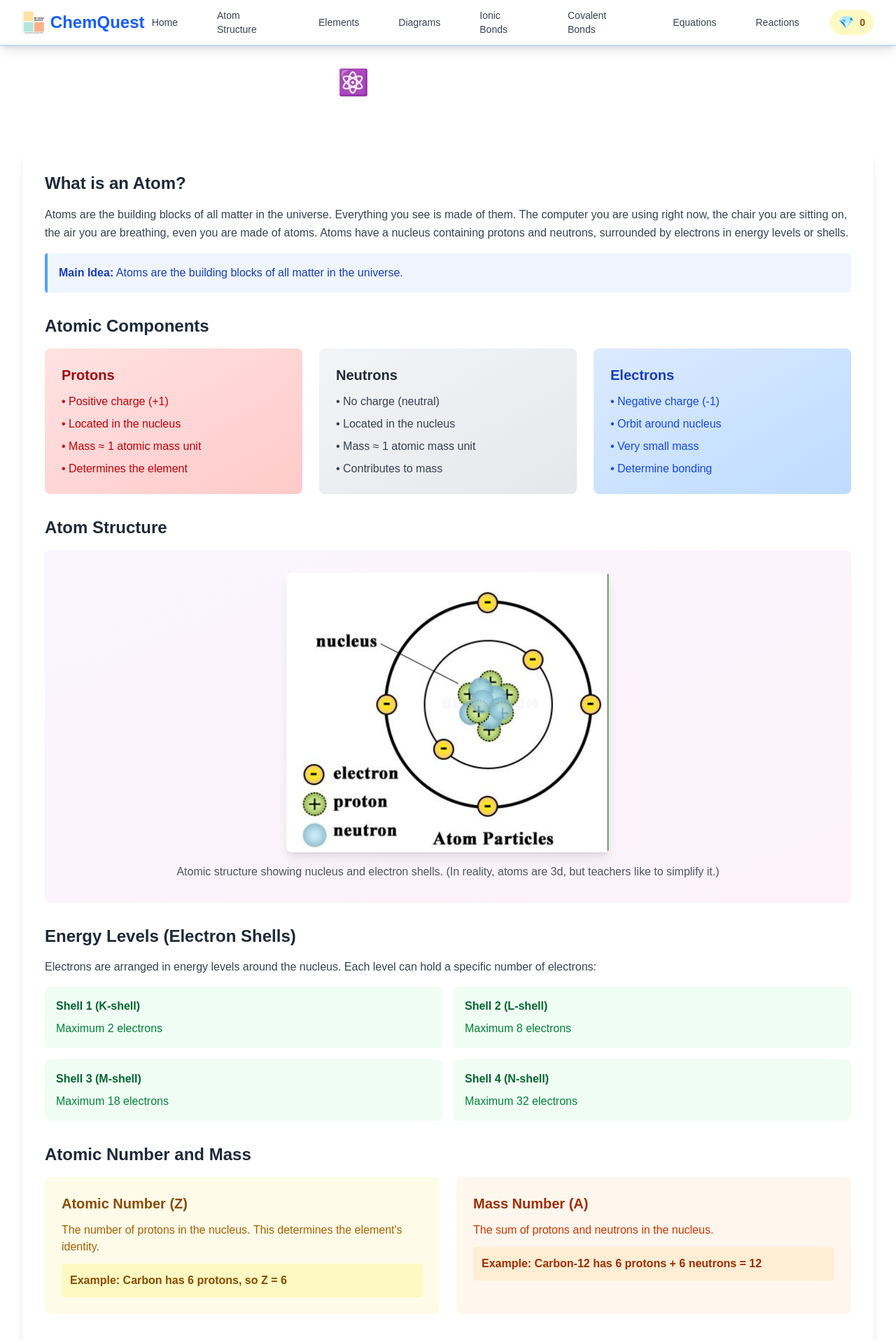
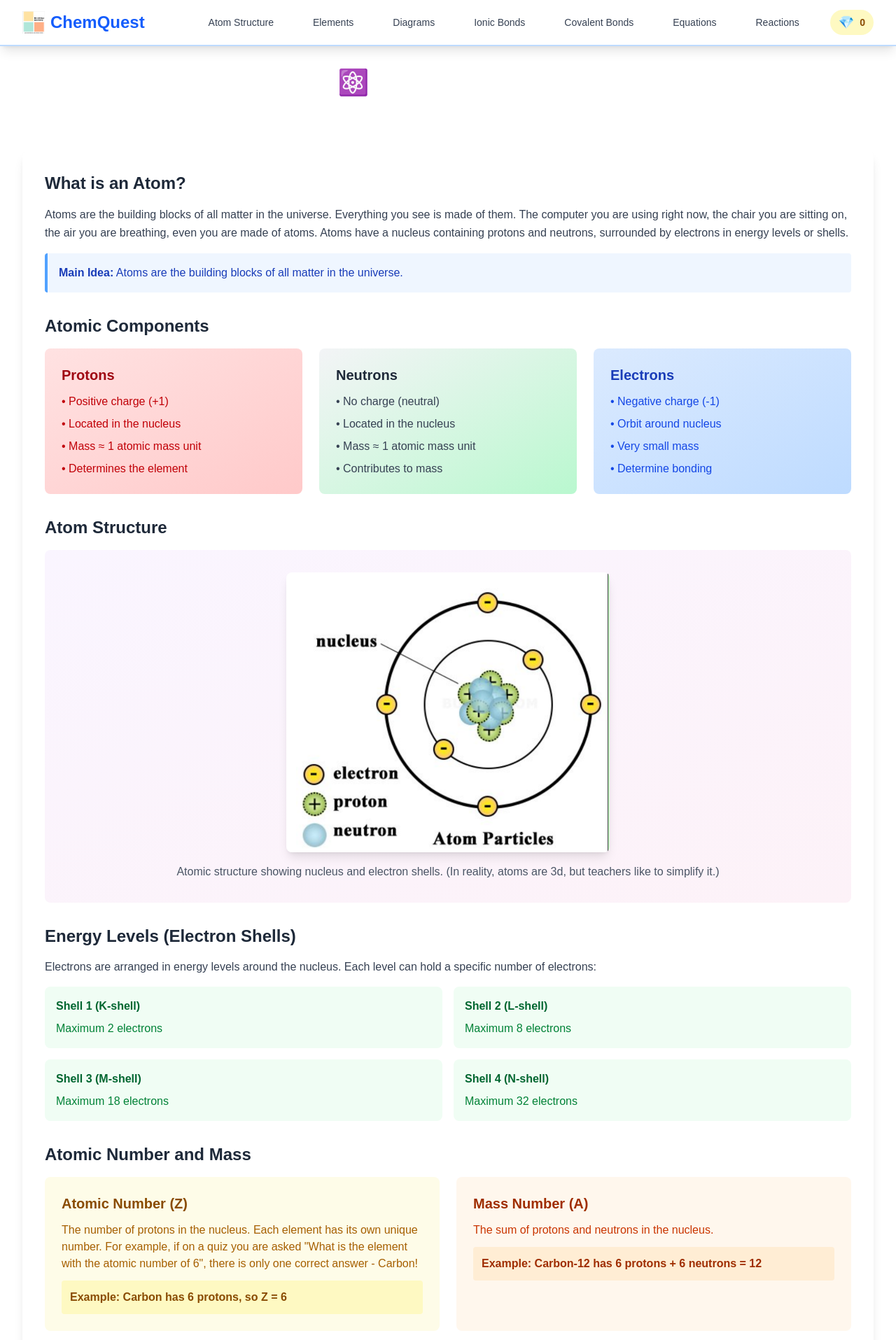
Before and after one commit to JoshuaChou10/chemquest, a Next.js app: page /atom-structure in a window 1280 px wide. Shown: the top 1915 px of the page at 70% size. Built offline with nearby package versions, Linux system fonts and the light colour scheme.

Commit message:
updated content

```diff
--- a/app/atom-structure/page.tsx
+++ b/app/atom-structure/page.tsx
@@ -6,7 +6,7 @@ export default function AtomStructure() {
       {/* Header */}
       <div className="text-center space-y-4">
         <h1 className="text-4xl font-bold text-white">⚛️ Atom Structure</h1>
-        <p className="text-xl text-white">Understanding the fundamental building blocks of matter</p>
+        <p className="text-xl text-white">Learn about what makes up everything</p>
       </div>
 
       {/* Main Content */}
@@ -40,7 +40,7 @@ export default function AtomStructure() {
                 <li>• Determines the element</li>
               </ul>
             </div>
-            <div className="bg-gradient-to-br from-gray-100 to-gray-200 p-6 rounded-lg">
+            <div className="bg-gradient-to-br from-gray-100 to-green-200 p-6 rounded-lg">
               <h3 className="text-xl font-semibold text-gray-800 mb-3">Neutrons</h3>
               <ul className="text-gray-700 space-y-2">
                 <li>• No charge (neutral)</li>
@@ -111,7 +111,8 @@ export default function AtomStructure() {
             <div className="bg-yellow-50 p-6 rounded-lg">
               <h3 className="text-xl font-semibold text-yellow-800 mb-3">Atomic Number (Z)</h3>
               <p className="text-yellow-700 mb-3">
-                The number of protons in the nucleus. This determines the element&apos;s identity.
+                The number of protons in the nucleus. Each element has its own unique number. For example, if on a quiz you are asked
+                "What is the element with the atomic number of 6", there is only one correct answer - Carbon!
               </p>
               <div className="bg-yellow-100 p-3 rounded">
                 <p className="text-yellow-800 font-semibold">Example: Carbon has 6 protons, so Z = 6</p>
--- a/app/layout.tsx
+++ b/app/layout.tsx
@@ -22,13 +22,12 @@ export default function RootLayout({
               <div className="flex items-center">
                 <div className="flex items-center">
                   <img src="/brook-logo.png" alt="Brook Logo" className="h-8 w-8 mr-2" />
+                  <Link href="/">
                   <h1 className="text-2xl font-bold text-blue-600">ChemQuest</h1>
+                  </Link>
                 </div>
               </div>
               <div className="hidden md:flex items-center space-x-8">
-                <Link href="/" className="text-gray-700 hover:text-blue-600 px-3 py-2 rounded-md text-sm font-medium transition-colors">
-                  Home
-                </Link>
                 <Link href="/atom-structure" className="text-gray-700 hover:text-blue-600 px-3 py-2 rounded-md text-sm font-medium transition-colors">
                   Atom Structure
                 </Link>
--- a/app/page.tsx
+++ b/app/page.tsx
@@ -61,8 +61,8 @@ export default function Home() {
           Welcome to <span className="text-blue-600">ChemQuest</span>
         </h1>
         <p className="text-xl text-gray-600 max-w-3xl mx-auto">
-          Master chemistry through interactive learning modules. Each section includes
-          comprehensive explanations followed by quizzes to test your understanding.
+          Learn chemistry through interactive learning modules covering grade 7 - 12 concepts.
+          Each section includes concept explanations followed by quizzes to test your understanding.
         </p>
         <div className="flex justify-center space-x-4">
           <Link
```
